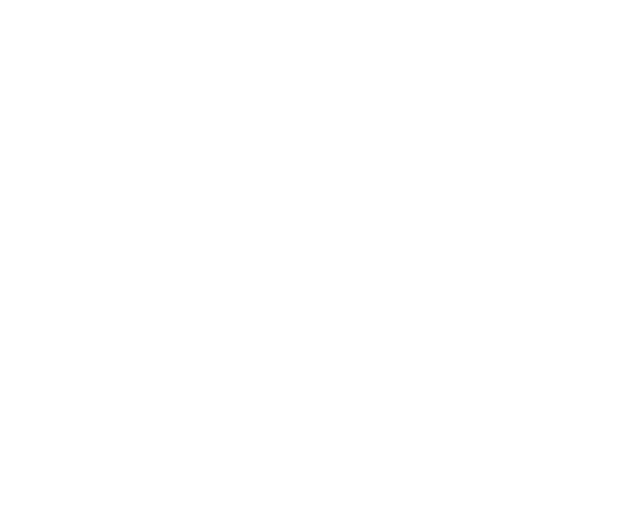
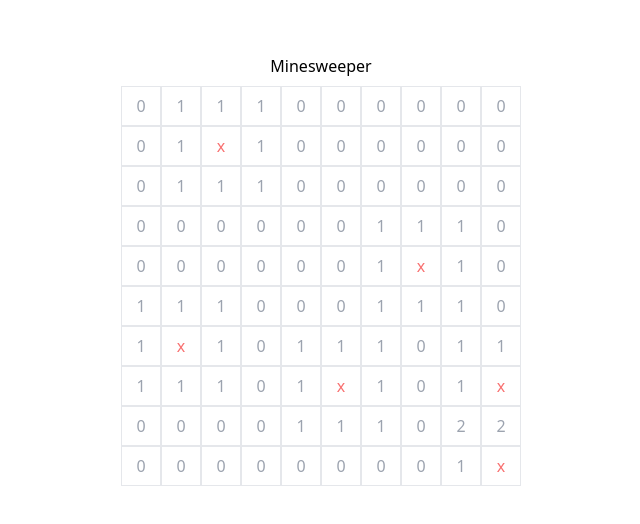
Before and after one commit to liuhq8796/liuhq8796.github.io, a Vue app: page /minesweeper in a window 1280 px wide. Before the commit this address had no page. Shown: the part 130-654 px from the top of the page, without its empty margins (319-959 px from the left). Built offline with nearby package versions, Linux system fonts and the light colour scheme; the HTML template or start-up script is replaced by a standard one.

Commit message:
写个扫雷 (1/9)

```diff
--- a/src/router/index.ts
+++ b/src/router/index.ts
@@ -1,6 +1,7 @@
 import { createRouter, createWebHistory } from "vue-router";
 import HomeView from "../views/HomeView.vue";
 const PlumView = () => import("../views/PlumView.vue");
+const MinesweeperView = () => import("../views/MinesweeperView.vue");
 
 const router = createRouter({
   history: createWebHistory(import.meta.env.BASE_URL),
@@ -15,6 +16,11 @@ const router = createRouter({
       name: "plum",
       component: PlumView,
     },
+    {
+      path: "/minesweeper",
+      name: "minesweeper",
+      component: MinesweeperView,
+    },
   ],
 });
 
--- a/src/views/HomeView.vue
+++ b/src/views/HomeView.vue
@@ -6,10 +6,17 @@ import { RouterLink } from "vue-router";
   <main class="w-screen h-screen flex justify-center items-center">
     <div>
       <h1 class="text-lg font-bold">Something Interesting</h1>
-      <div class="w-96 mt-2 gap-8 columns-2 text-gray-400 hover:text-gray-600">
-        <RouterLink class="block" to="/plum">
+      <div class="w-96 mt-2 gap-8 columns-2">
+        <RouterLink class="block text-gray-400 hover:text-gray-600" to="/plum">
           <span class="opacity-50">01.</span>
           <strong>Plum</strong>
+        </RouterLink>
+        <RouterLink
+          class="block text-gray-400 hover:text-gray-600"
+          to="/minesweeper"
+        >
+          <span class="opacity-50">02.</span>
+          <strong>Minesweeper</strong>
         </RouterLink>
       </div>
       <h1 class="mt-8">
--- /dev/null
+++ b/src/views/MinesweeperView.vue
@@ -0,0 +1,96 @@
+<script setup lang="ts">
+import { reactive } from "vue";
+
+interface BlockState {
+  x: number;
+  y: number;
+  adjacentMines: number;
+  revealed?: boolean;
+  mine?: boolean;
+  flagged?: boolean;
+}
+
+const WIDTH = 10;
+const HEIGHT = 10;
+const data = reactive(
+  Array.from({ length: HEIGHT }, (_, y) =>
+    Array.from(
+      { length: WIDTH },
+      (_, x): BlockState => ({
+        x,
+        y,
+        adjacentMines: 0,
+      })
+    )
+  )
+);
+
+const onClick = (x: number, y: number) => {
+  console.log(x, y);
+};
+
+const generateMines = () => {
+  for (const row of data) {
+    for (const block of row) {
+      block.mine = Math.random() < 0.1;
+    }
+  }
+};
+
+generateMines();
+
+const DIRECTIONS = [
+  [-1, -1],
+  [0, -1],
+  [1, -1],
+  [1, 0],
+  [1, 1],
+  [0, 1],
+  [-1, 1],
+  [-1, 0],
+] as const;
+
+const updateNumbers = () => {
+  for (const row of data) {
+    for (const item of row) {
+      if (item.mine) continue;
+      for (const [dx, dy] of DIRECTIONS) {
+        const x = item.x + dx;
+        const y = item.y + dy;
+        if (x < 0 || x >= WIDTH || y < 0 || y >= HEIGHT) continue;
+        if (data[y][x].mine) {
+          item.adjacentMines++;
+        }
+      }
+    }
+  }
+};
+
+updateNumbers();
+
+const getBlockClass = (item: BlockState) => {
+  return item.mine ? "text-red-400" : "text-gray-400";
+};
+</script>
+
+<template>
+  <main class="w-screen h-screen flex justify-center items-center">
+    <div>
+      <h1 class="text-center">Minesweeper</h1>
+      <div class="mt-2">
+        <div v-for="(row, y) in data" :key="y">
+          <button
+            class="w-10 h-10 border hover:bg-gray-400"
+            :class="getBlockClass(item)"
+            v-for="(item, x) in row"
+            :key="x"
+            @click="onClick(x, y)"
+          >
+            <div v-if="item.mine">x</div>
+            <div v-else>{{ item.adjacentMines }}</div>
+          </button>
+        </div>
+      </div>
+    </div>
+  </main>
+</template>
```
